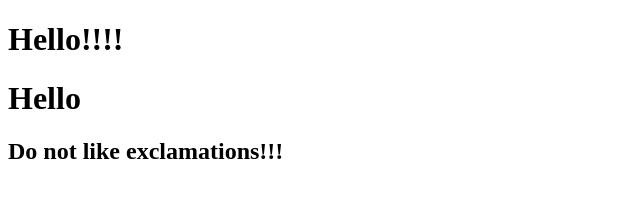
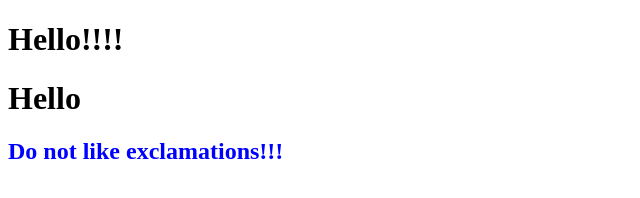
Before and after one commit to ghgrave/HarvardWebDesign, a plain HTML site: page hello.html in a window 1280 px wide. Shown: the whole page, without its empty margins (0-640 px from the left). Drawn offline with Linux system fonts and the light colour scheme.

Commit message:
testing bracnhing with adding a style

```diff
--- a/hello.html
+++ b/hello.html
@@ -8,6 +8,6 @@
 <body>
     <h1>Hello!!!!</h1>
     <h1>Hello</h1>
-    <h2>Do not like exclamations!!!</h2>
+    <h2 style="color: blue">Do not like exclamations!!!</h2>
 </body>
 </html>
```
